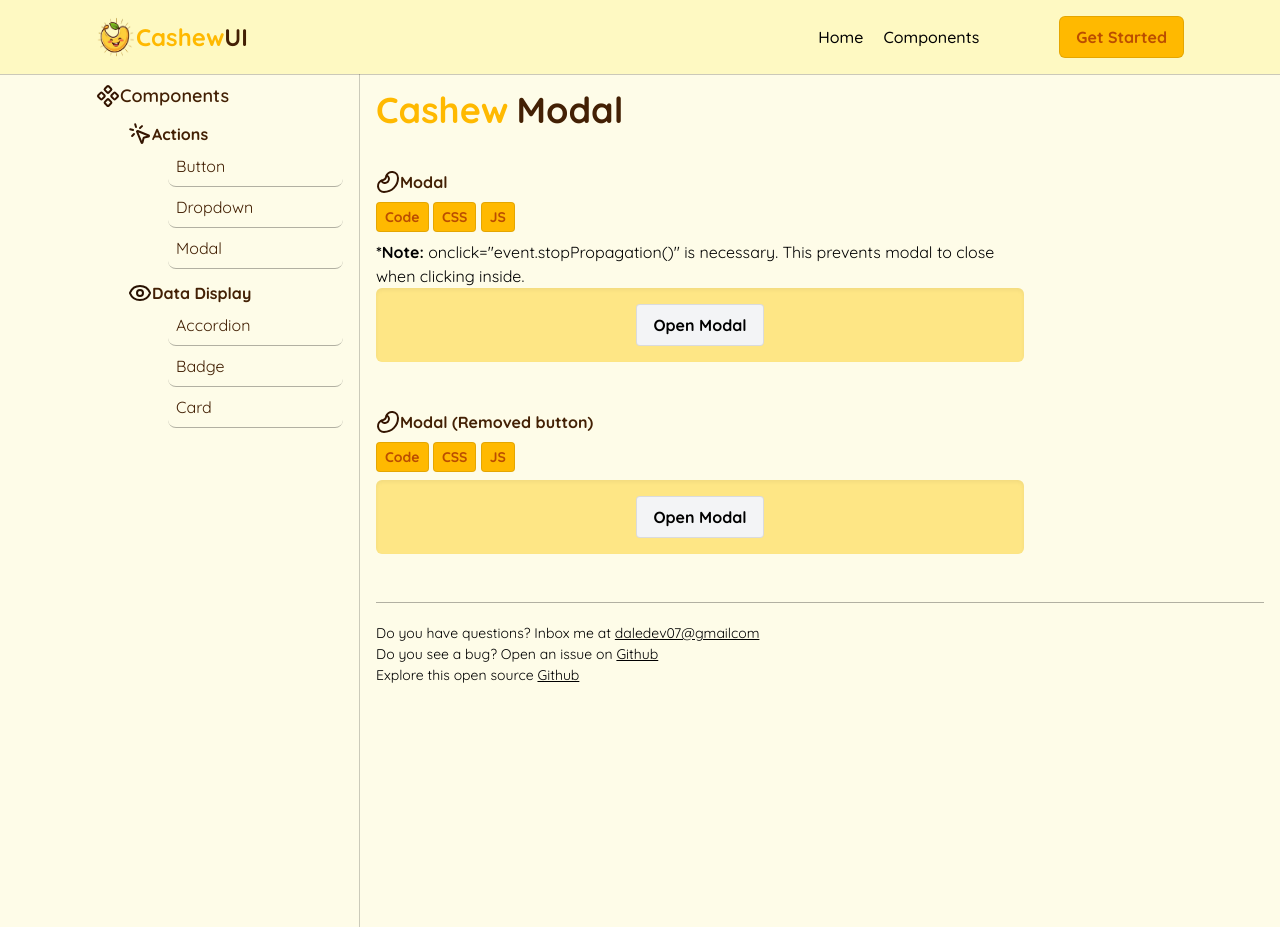
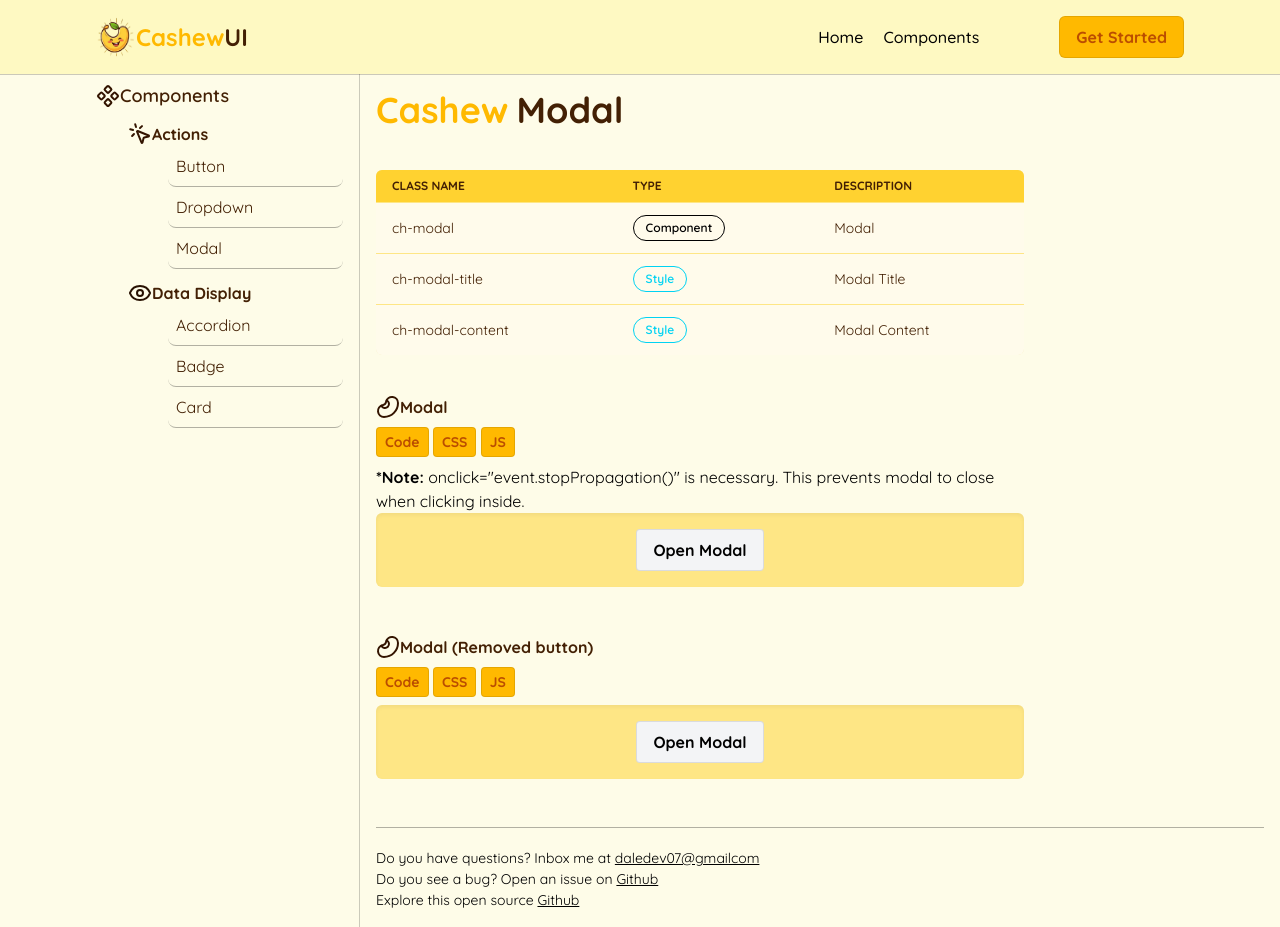
Before and after one commit to DaleStack/CashewUI, a Django app: page /docs/components/modal/ in a window 1280 px wide. Run offline with Django 5.2, Linux system fonts and the light colour scheme; some libraries are stand-ins or nearby versions.

Commit message:
added table for the modal page

```diff
--- a/documentation/templates/documentation/pages/modal.html
+++ b/documentation/templates/documentation/pages/modal.html
@@ -7,6 +7,42 @@
         <div class="mb-10 flex items-center gap-2">
             <p class="text-4xl font-bold text-amber-400">Cashew</p>
             <p class="text-4xl font-bold text-yellow-950">Modal</p>
+        </div>
+
+        <div class="overflow-y-auto max-h-60 bg-amber-100 shadow-inner rounded-md mb-10">
+          <table class="w-full text-left text-sm text-yellow-950">
+            <thead class="bg-amber-300 font-bold uppercase text-xs text-yellow-950">
+                <tr>
+                    <th class="px-4 py-2">Class name</th>
+                    <th class="px-4 py-2">Type</th>
+                    <th class="px-4 py-2">Description</th>
+                </tr>
+            </thead>
+            <tbody class="bg-amber-50">
+                <tr class="border-t border-amber-200">
+                    <td class="px-4 py-3">ch-modal</td>
+                    <td class="px-4 py-3"><span class="ch-badge-outline">Component</span></td>
+                    <td class="px-4 py-3">Modal</td>
+                </tr>
+            </tbody>
+
+            <tbody class="bg-amber-50">
+                <tr class="border-t border-amber-200">
+                    <td class="px-4 py-3">ch-modal-title</td>
+                    <td class="px-4 py-3"><span class="ch-badge-info-outline">Style</span></td>
+                    <td class="px-4 py-3">Modal Title</td>
+                </tr>
+            </tbody>
+
+            <tbody class="bg-amber-50">
+                <tr class="border-t border-amber-200">
+                    <td class="px-4 py-3">ch-modal-content</td>
+                    <td class="px-4 py-3"><span class="ch-badge-info-outline">Style</span></td>
+                    <td class="px-4 py-3">Modal Content</td>
+                </tr>
+            </tbody>
+
+          </table>
         </div>
 
         <!--DEFAULT MODAL-->
@@ -25,6 +61,7 @@
                 <button onclick="toggleModal()" class="ch-btn">Open Modal</button>
             </div>
         </div>
+
     </div>
 
     <!-- Modal Overlay -->
--- a/theme/static/css/dist/styles.css
+++ b/theme/static/css/dist/styles.css
@@ -10,7 +10,6 @@
       "Courier New", monospace;
     --color-red-300: oklch(80.8% 0.114 19.571);
     --color-red-400: oklch(70.4% 0.191 22.216);
-    --color-red-500: oklch(63.7% 0.237 25.331);
     --color-red-700: oklch(50.5% 0.213 27.518);
     --color-amber-50: oklch(98.7% 0.022 95.277);
     --color-amber-100: oklch(96.2% 0.059 95.617);
@@ -310,9 +309,6 @@
   .mb-4 {
     margin-bottom: calc(var(--spacing) * 4);
   }
-  .mb-5 {
-    margin-bottom: calc(var(--spacing) * 5);
-  }
   .mb-10 {
     margin-bottom: calc(var(--spacing) * 10);
   }
@@ -508,9 +504,6 @@
       border-color: color-mix(in oklab, var(--color-black) 30%, transparent);
     }
   }
-  .border-blue-500 {
-    border-color: var(--color-blue-500);
-  }
   .border-cyan-400 {
     border-color: var(--color-cyan-400);
   }
@@ -525,9 +518,6 @@
   }
   .border-red-400 {
     border-color: var(--color-red-400);
-  }
-  .border-red-500 {
-    border-color: var(--color-red-500);
   }
   .border-yellow-900 {
     border-color: var(--color-yellow-900);
@@ -585,18 +575,12 @@
   .bg-green-400 {
     background-color: var(--color-green-400);
   }
-  .bg-green-500 {
-    background-color: var(--color-green-500);
-  }
   .bg-red-300 {
     background-color: var(--color-red-300);
   }
   .bg-red-400 {
     background-color: var(--color-red-400);
   }
-  .bg-red-500 {
-    background-color: var(--color-red-500);
-  }
   .bg-transparent {
     background-color: transparent;
   }
@@ -609,9 +593,6 @@
   .bg-yellow-100 {
     background-color: var(--color-yellow-100);
   }
-  .bg-yellow-950 {
-    background-color: var(--color-yellow-950);
-  }
   .p-4 {
     padding: calc(var(--spacing) * 4);
   }
@@ -662,9 +643,6 @@
   }
   .pl-2 {
     padding-left: calc(var(--spacing) * 2);
-  }
-  .text-center {
-    text-align: center;
   }
   .text-left {
     text-align: left;
@@ -734,9 +712,6 @@
   .text-blue-200 {
     color: var(--color-blue-200);
   }
-  .text-blue-500 {
-    color: var(--color-blue-500);
-  }
   .text-blue-950 {
     color: var(--color-blue-950);
   }
@@ -749,17 +724,11 @@
   .text-green-400 {
     color: var(--color-green-400);
   }
-  .text-green-500 {
-    color: var(--color-green-500);
-  }
   .text-green-700 {
     color: var(--color-green-700);
   }
   .text-red-400 {
     color: var(--color-red-400);
-  }
-  .text-red-500 {
-    color: var(--color-red-500);
   }
   .text-red-700 {
     color: var(--color-red-700);
```
